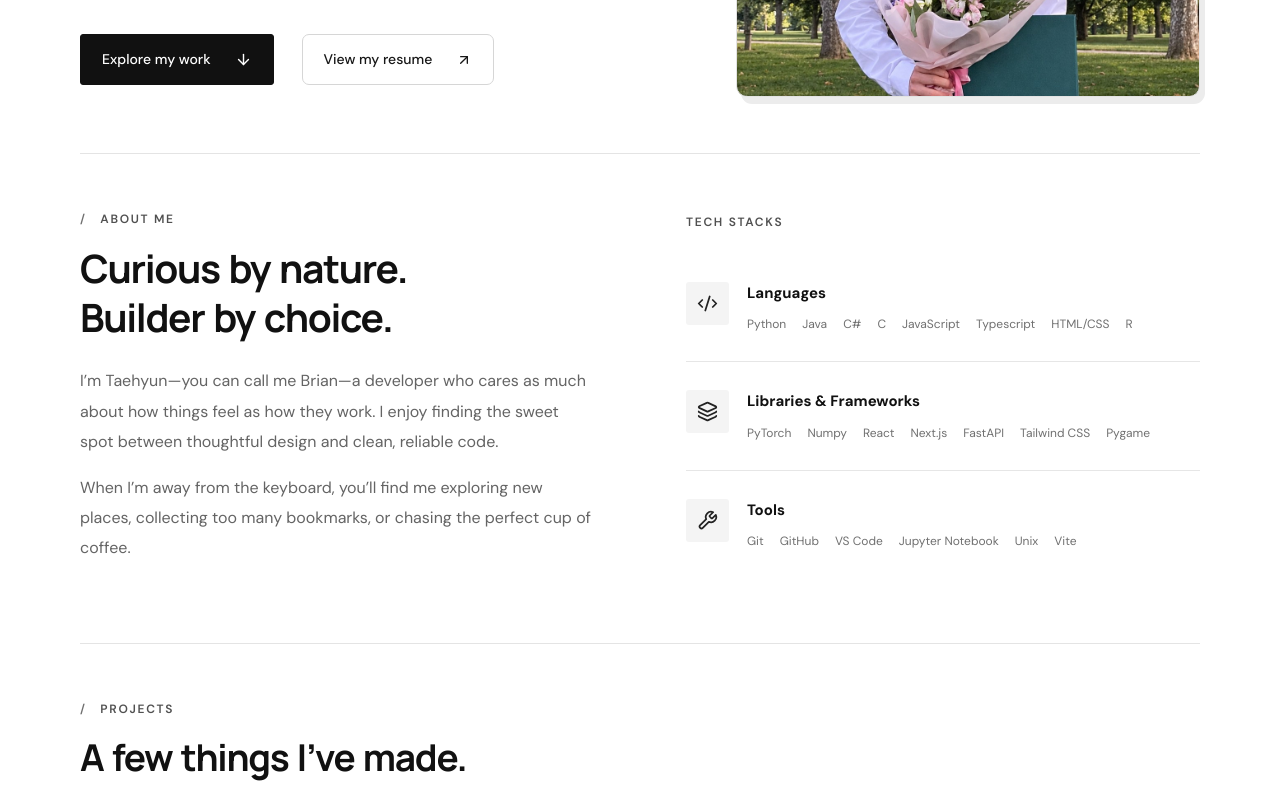
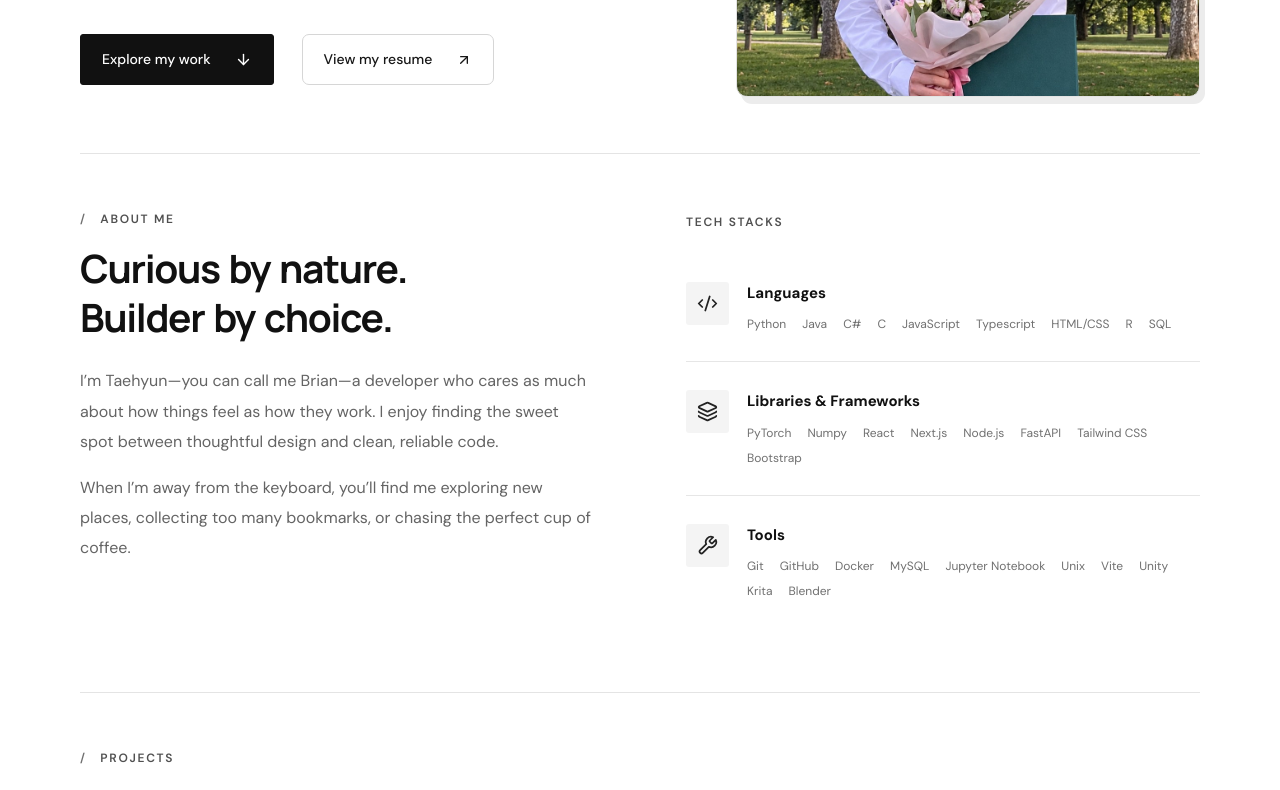
Before and after one commit to brianlee8974/portfolio, a React (Vite) app: page / in a window 1280 px wide. Shown: the part 457-1247 px from the top of the page. Built offline with nearby package versions, Linux system fonts and the light colour scheme.

Commit message:
Update skills

```diff
--- a/src/components/About.jsx
+++ b/src/components/About.jsx
@@ -5,17 +5,17 @@ const skillGroups = [
   {
     icon: Code2,
     title: 'Languages',
-    skills: ['Python', 'Java', 'C#', 'C', 'JavaScript', 'Typescript', 'HTML/CSS', 'R'],
+    skills: ['Python', 'Java', 'C#', 'C', 'JavaScript', 'Typescript', 'HTML/CSS', 'R', 'SQL'],
   },
   {
     icon: Layers,
     title: 'Libraries & Frameworks',
-    skills: ['PyTorch', 'Numpy', 'React', 'Next.js', 'FastAPI', 'Tailwind CSS', 'Pygame',]
+    skills: ['PyTorch', 'Numpy', 'React', 'Next.js', 'Node.js','FastAPI', 'Tailwind CSS', 'Bootstrap',]
   },
   {
     icon: Wrench,
     title: 'Tools',
-    skills: ['Git', 'GitHub', 'VS Code', 'Jupyter Notebook', 'Unix', 'Vite',],
+    skills: ['Git', 'GitHub', 'Docker','MySQL', 'Jupyter Notebook', 'Unix', 'Vite', 'Unity', 'Krita', 'Blender',],
   },
 ]
 
```
Also changed, not shown: 1 other file (tests, documents, lock files or other folders).
